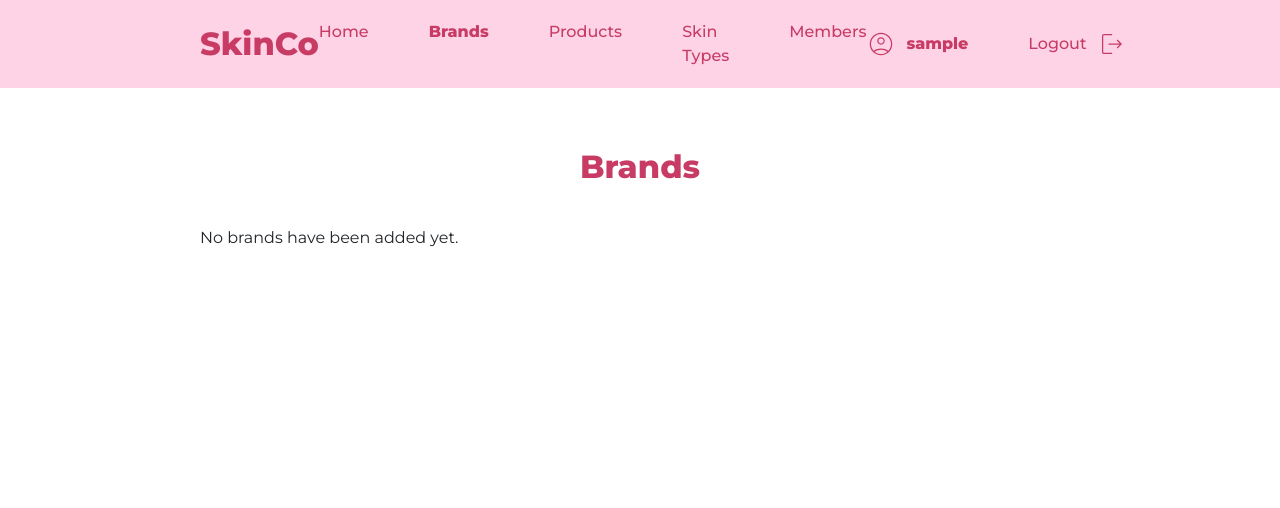
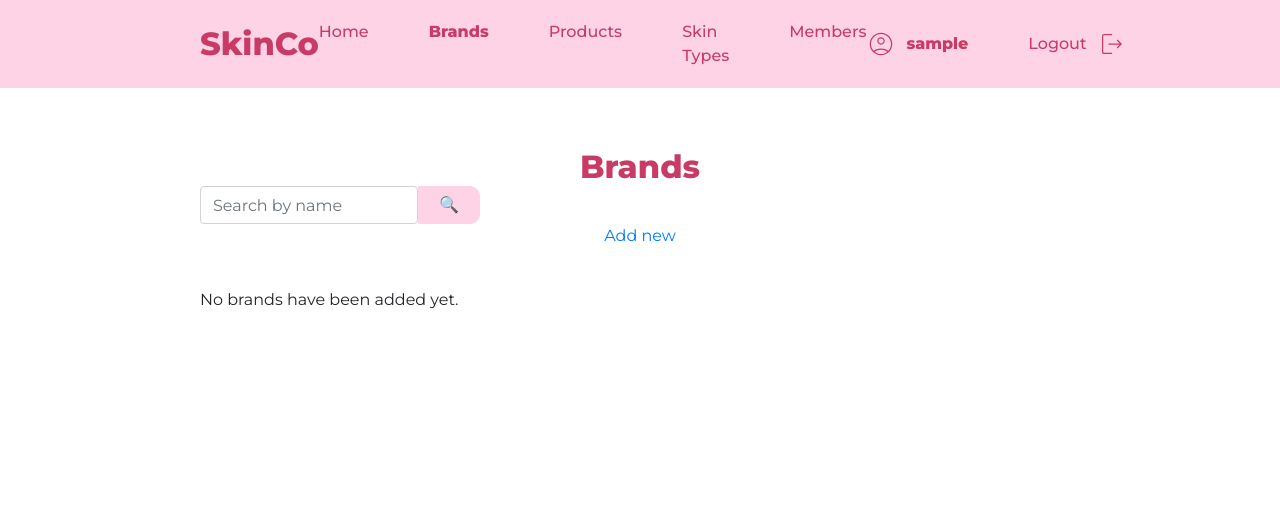
Before and after one commit to nailia-mamiedova/skincare-cosmetics-service, a Django app: page /brands/ in a window 1280 px wide. Shown: the top 508 px of the page. Run offline with Django 4.2, Linux system fonts and the light colour scheme; the visitor is signed in with stand-in values (Sample User, id 1); data that the repository does not hold is empty; some libraries are stand-ins or nearby versions.

Commit message:
Add search form and creation button to brands page

```diff
--- a/templates/cosmetics/brand_list.html
+++ b/templates/cosmetics/brand_list.html
@@ -3,7 +3,13 @@
 {% block title %}Brands{% endblock %}
 
 {% block content %}
-  <h1 class="custom-40px-padding-bottom">Brands</h1>
+  <h1>Brands</h1>
+  <div class="custom-40px-padding-bottom custom-head">
+    {% include "includes/search_form.html" %}
+    <a class="custom-add-button" href="{% url 'cosmetics:brand-create' %}">
+      Add new
+    </a>
+  </div>
 
   <div class="custom-30px-padding-bottom">
     <div class="custom-table">
```
